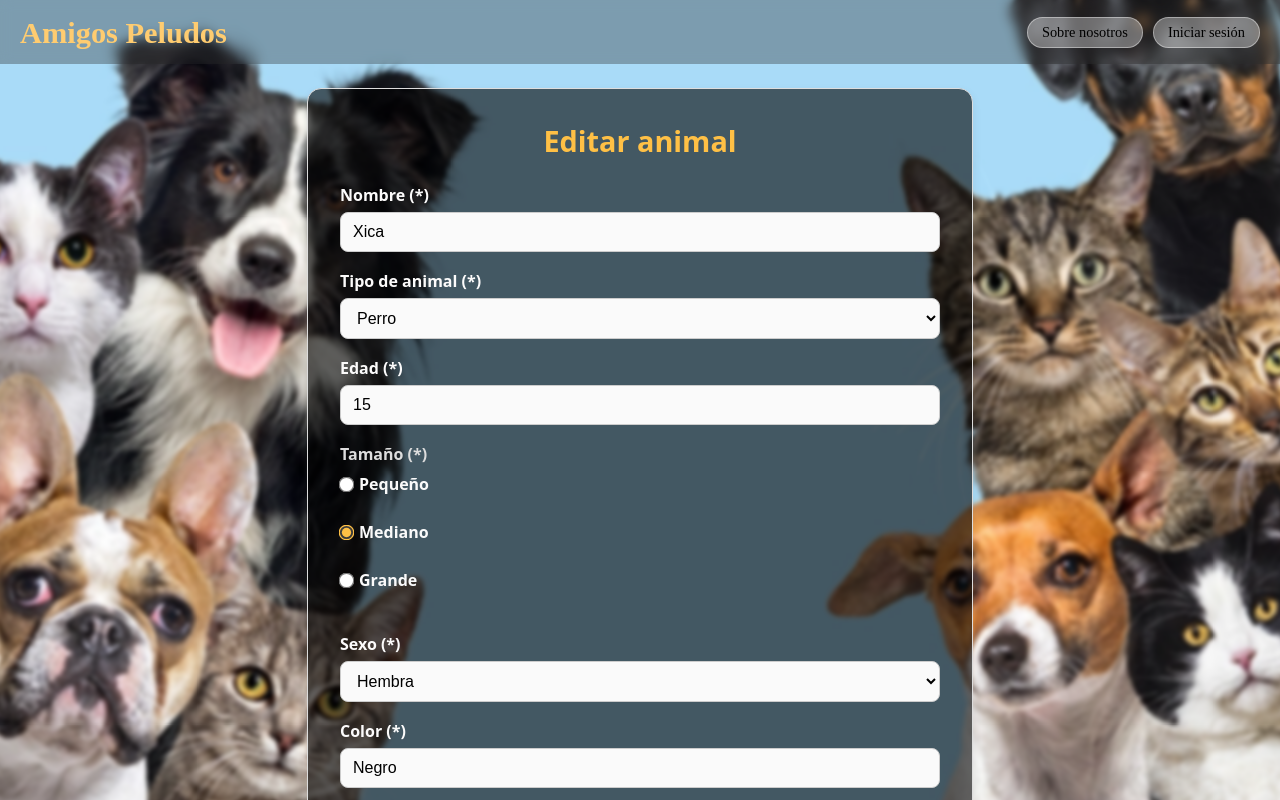
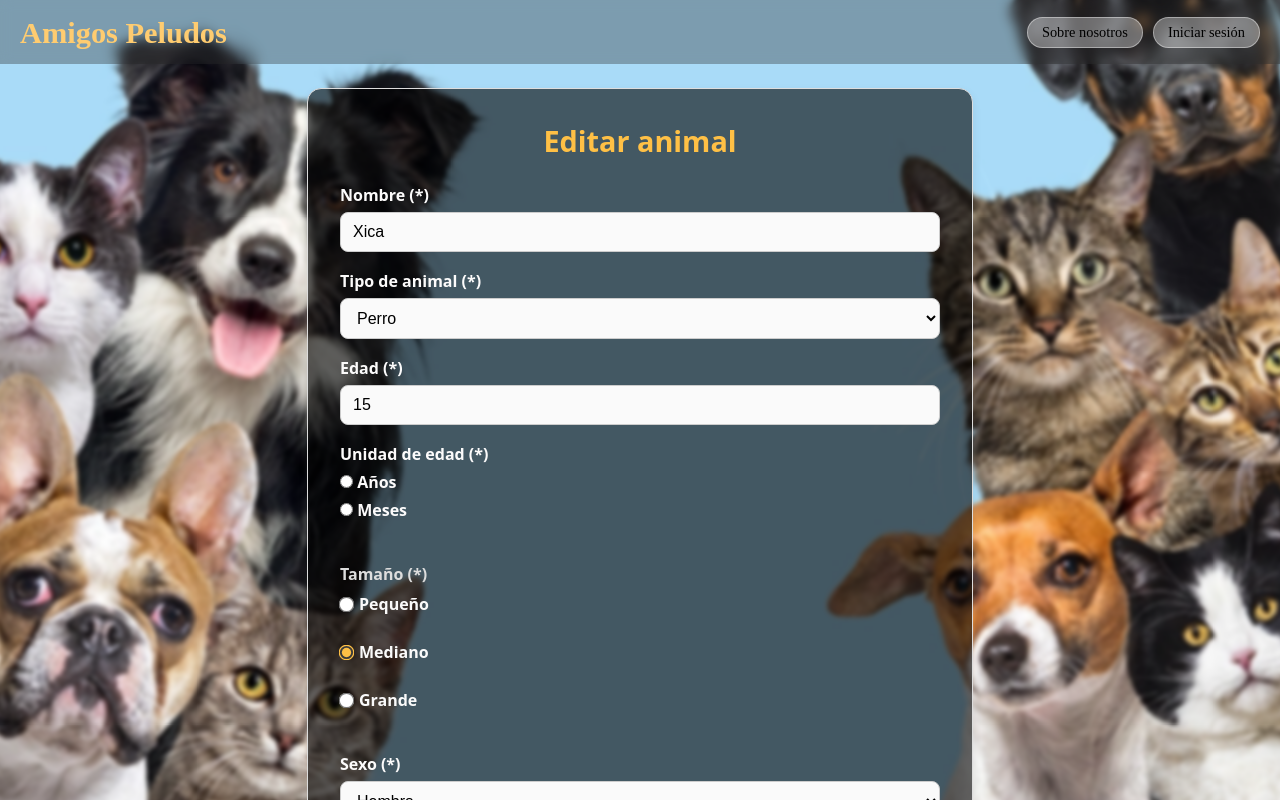
Before and after one commit to FrancoBruntz/-AmigosPeludos-, an Angular app: page /edit/1 in a window 1280 px wide. Shown: the top 800 px of the page. Built offline with nearby package versions, Linux system fonts and the light colour scheme; data requests are answered from the project's data file.

Commit message:
Chequera atributo edad. Con un radio para aclarar si son meses o años.

```diff
--- a/db.json
+++ b/db.json
@@ -297,6 +297,7 @@
       "name": "Pirulo",
       "type": "Gato",
       "age": 2,
+      "ageUnit": "años",
       "size": "Pequeño",
       "sexo": "Macho",
       "color": "Blanco",
@@ -368,6 +369,20 @@
       "castrado": true,
       "notes": "No le gustan los perros",
       "image": "https://res.cloudinary.com/dc7ucvbtu/image/upload/v1763599805/qkcehlkin0bhfyttpuwk.jpg",
+      "activo": true
+    },
+    {
+      "id": "c587",
+      "name": "arbol",
+      "type": "Gato",
+      "age": 5,
+      "ageUnit": "meses",
+      "size": "Mediano",
+      "sexo": "Hembra",
+      "color": "negro",
+      "castrado": true,
+      "notes": "",
+      "image": "",
       "activo": true
     }
   ],
--- a/src/app/models/pets.ts
+++ b/src/app/models/pets.ts
@@ -3,6 +3,7 @@ export default interface Pets{
     name:string,
     type: string,
     age: number,
+    ageUnit?: string,
     size: string,
     sexo?: string,
     color: string,
--- a/src/app/page/details/details.html
+++ b/src/app/page/details/details.html
@@ -17,7 +17,7 @@
             <h3>{{pets.name}}</h3>
 
             <p>Es un {{pets.type}}</p>
-            <p>Tiene {{pets.age}} años</p>
+            <p>Tiene {{ pets.age }} {{ pets.ageUnit }}</p>
             <p>Tamaño: {{pets.size}}</p>
             @if (pets && pets.sexo) { <p>Género: {{pets.sexo}}</p> }
             <p>Color: {{pets.color}}</p>
--- a/src/app/page/form/form.html
+++ b/src/app/page/form/form.html
@@ -32,6 +32,27 @@
       <label for="age">Edad (*)</label>
       <input type="number" id="age" formControlName="age" placeholder="Ingrese la edad" />
       @if (petForm.controls['age'].errors?.['required'] && petForm.get('age')?.touched) {
+        <p>El campo es obligatorio</p>
+      }
+    </div>
+
+        <!-- UNIDAD DE EDAD (AÑOS / MESES) -->
+    <div class="age-unit-group">
+      <label>Unidad de edad (*)</label>
+
+      <div class="unit-options">
+        <label>
+          <input type="radio" value="años" formControlName="ageUnit" />
+          Años
+        </label>
+
+        <label>
+          <input type="radio" value="meses" formControlName="ageUnit" />
+          Meses
+        </label>
+      </div>
+
+      @if (petForm.controls['ageUnit']?.errors?.['required'] && petForm.get('ageUnit')?.touched) {
         <p>El campo es obligatorio</p>
       }
     </div>
--- a/src/app/page/form/form.ts
+++ b/src/app/page/form/form.ts
@@ -43,6 +43,7 @@ export class Form implements OnInit {
       name: ['', [Validators.required]],
       type: ['', [Validators.required]],
       age: ['', [Validators.required, Validators.min(0), Validators.max(25)]],
+      ageUnit: ['', Validators.required],
       size: ['', [Validators.required]],
       sexo: ['', [Validators.required]],
       color: ['', Validators.required],
```
